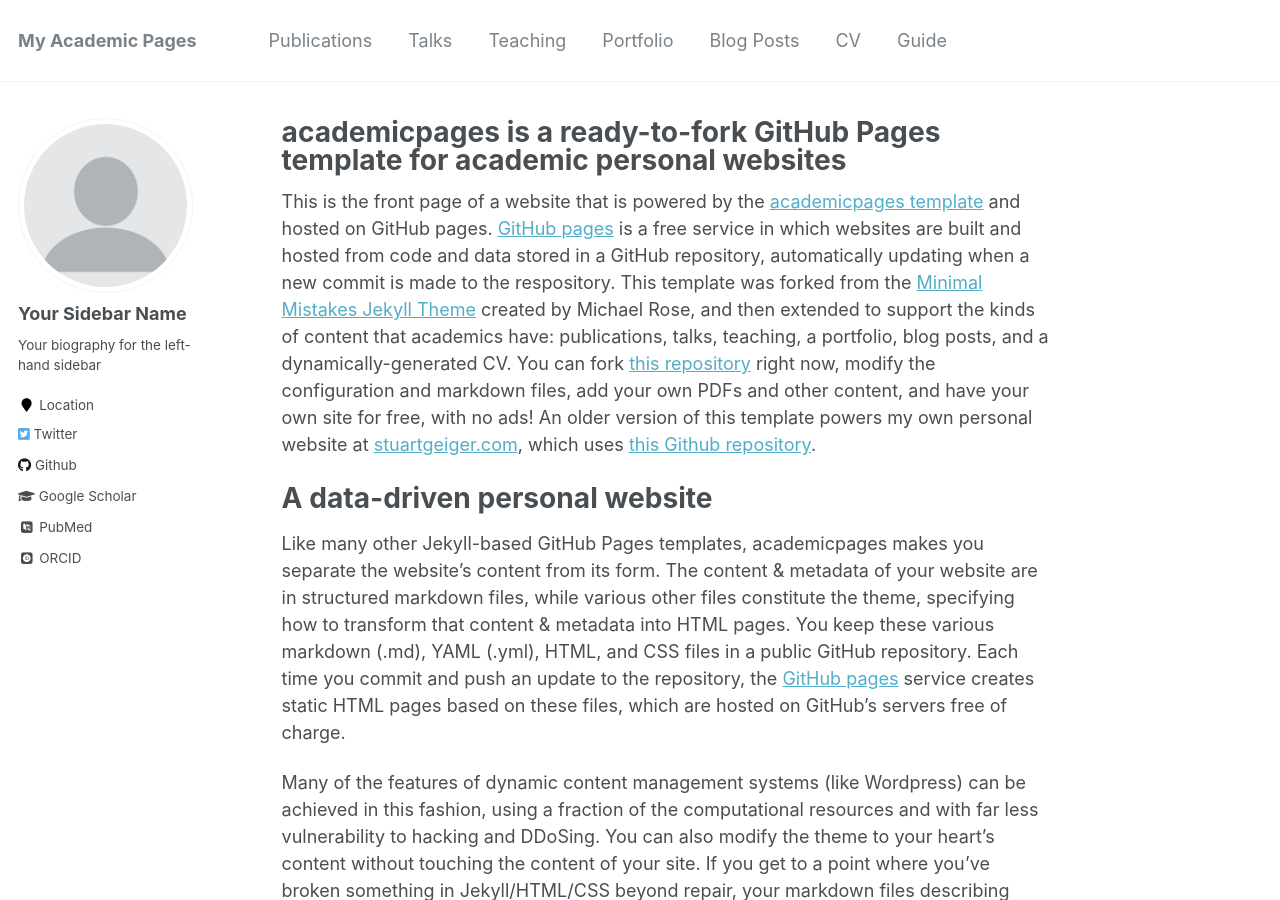
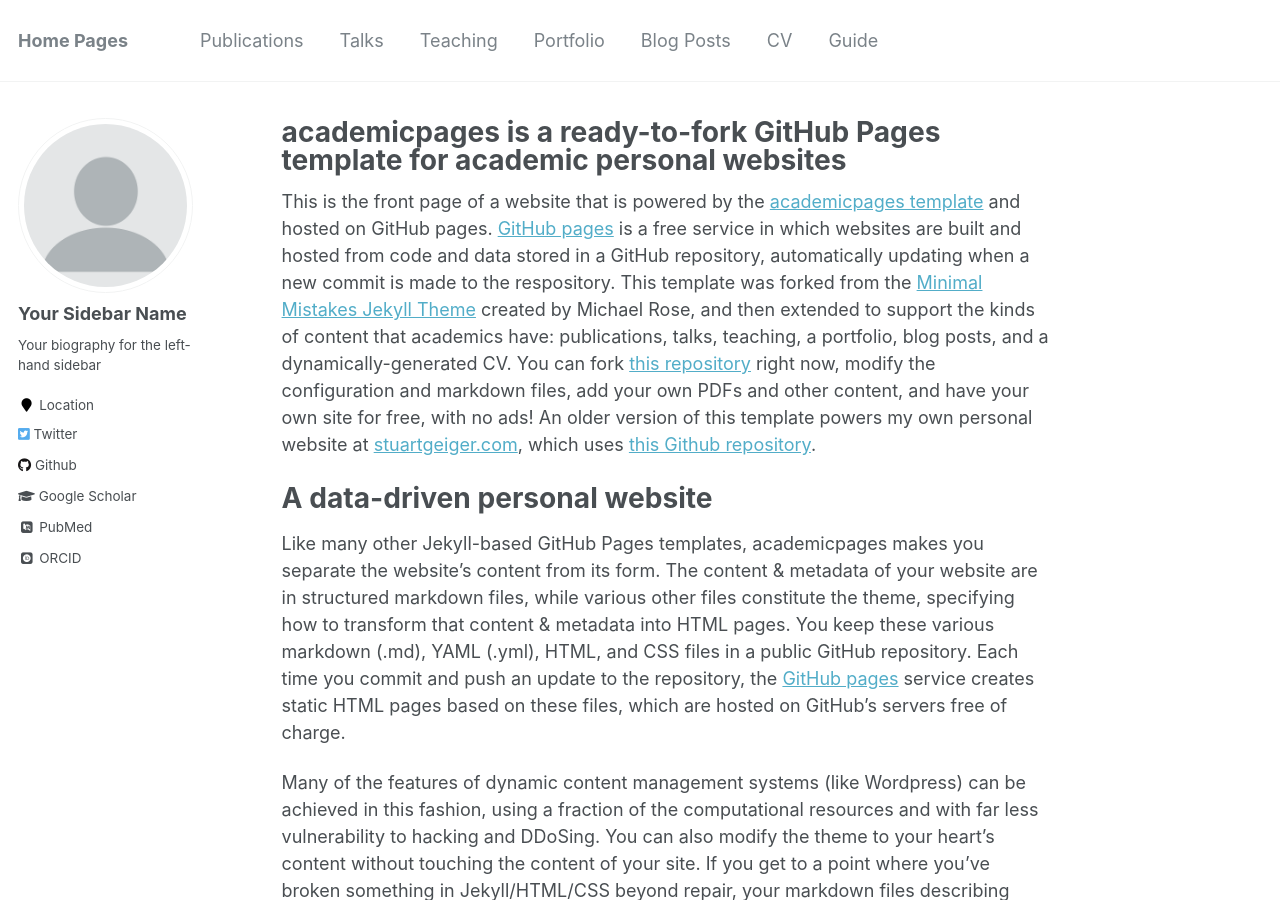
Before and after one commit to aliyazdi75/aliyazdi75.github.io, a Jekyll site: the page built from _pages/about.md, in a window 1280 px wide and 900 px high. Built offline with Jekyll 4.4.1, drawn with Linux system fonts in a browser that asks for light colours; some web fonts are replaced; some of the changed lines change nothing that is shown.

Commit message:
edit config

```diff
--- a/_config.yml
+++ b/_config.yml
@@ -6,14 +6,15 @@
 # `jekyll serve`. If you change this file, please restart the server process.
 
 # Site Settings
+github                   : [metadata]
 locale                   : "en-US"
-title                    : "My Academic Pages"
+title                    : "      Home Pages"
 title_separator          : "-"
 name                     : &name "Ali Yazdi"
-description              : &description "personal description"
+description              : &description "Student at Amirkabir University Technology"
 url                      : https://academicpages.github.io # the base hostname & protocol for your site e.g. "https://mmistakes.github.io"
 baseurl                  : "" # the subpath of your site, e.g. "/blog"
-repository               : "academicpages/academicpages.github.io"
+repository               : "aliyazdi75/aliyazdi75.github.io"
 teaser                   :  # filename of teaser fallback teaser image placed in /images/, .e.g. "500x300.png"
 breadcrumbs              : false # true, false (default)
 words_per_minute         : 160
```
